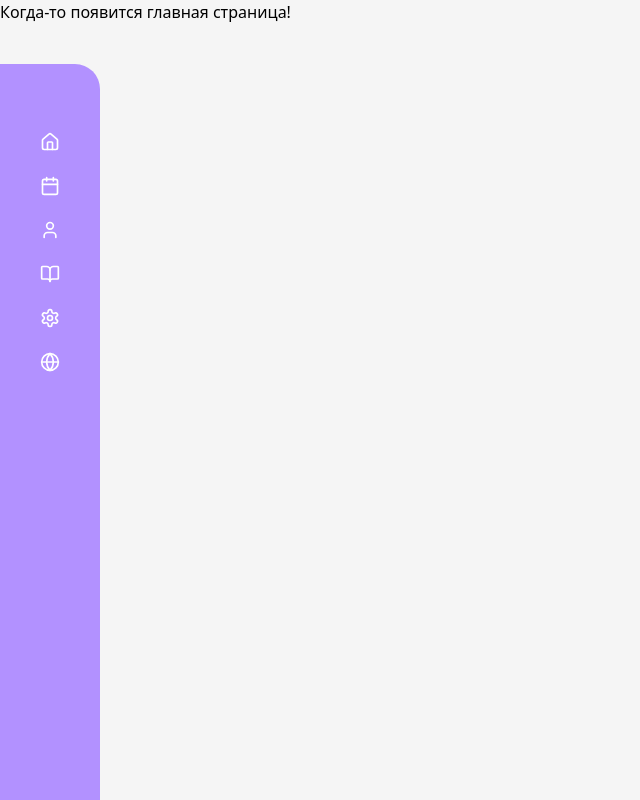
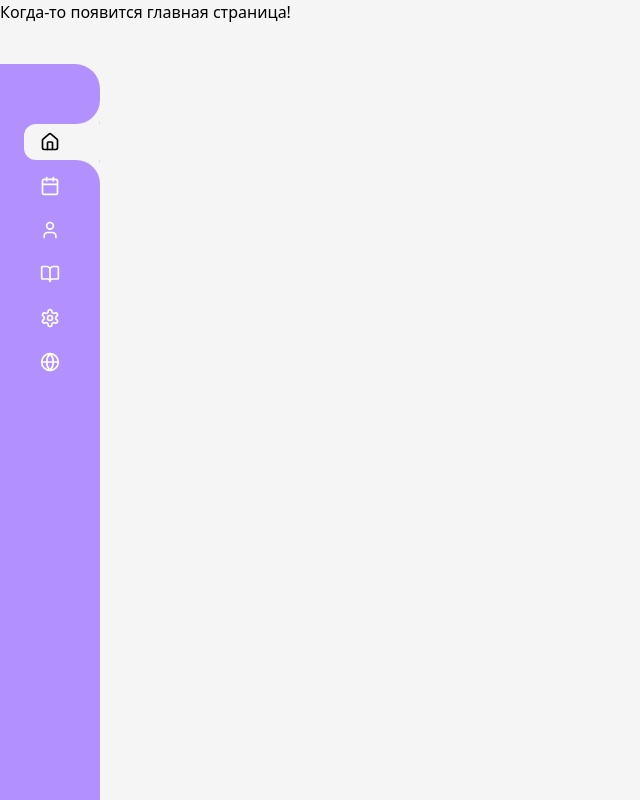
Before and after one commit to MCourseSSU/mcourse.web, a React (Vite) app: page / in a window 1280 px wide. Shown: the whole page, without its empty margins (0-640 px from the left). Built offline with nearby package versions, Linux system fonts and the light colour scheme.

Commit message:
обновление  sidebar

```diff
--- a/src/widgets/NavigationMenu/ui/NavigationMenu.tsx
+++ b/src/widgets/NavigationMenu/ui/NavigationMenu.tsx
@@ -1,5 +1,4 @@
-import React from 'react';
-import { Link } from 'react-router-dom';
+import { Link, useLocation } from 'react-router-dom';
 import { Menu as MenuIcon, Home, Calendar, User, BookOpen, Settings, Globe } from 'lucide-react';
 import { Sheet, SheetContent, SheetTrigger } from '../../../shared/ui/sheet';
 import { cn } from '../../../shared/lib/cn';
@@ -14,7 +13,7 @@ const menuItems = [
 ];
 
 const MenuContent = ({ className = "", isMobile = false }: { className?: string, isMobile?: boolean }) => {
-  const [activeItem, setActiveItem] = React.useState<string | null>(null);
+  const location = useLocation();
 
   return (
     <div className={cn(
@@ -25,17 +24,16 @@ const MenuContent = ({ className = "", isMobile = false }: { className?: string,
     )}>
       {menuItems.map((item) => {
         const Icon = item.icon;
+        const isActive = location.pathname === item.path;
         return (
           <Link
             key={item.name}
             to={item.path}
             className={cn(
               "flex items-center gap-3 px-4 py-2 text-white transition-all duration-300 relative",
-              isMobile ? "rounded-xl hover:bg-white hover:text-foreground" : "rounded-l-xl hover:bg-[#F5F5F5] hover:text-[#252525] relative group",
-              activeItem === item.name && !isMobile && "bg-background text-foreground"
+              isMobile ? "rounded-xl hover:bg-white hover:text-foreground" : "rounded-l-xl hover:text-[#252525] relative group",
+              isActive && "bg-background text-foreground"
             )}
-            onMouseEnter={() => !isMobile && setActiveItem(item.name)}
-            onMouseLeave={() => !isMobile && setActiveItem(null)}
           >
             <Icon className="w-5 h-5 flex-shrink-0" />
             <span className={cn(
@@ -44,7 +42,7 @@ const MenuContent = ({ className = "", isMobile = false }: { className?: string,
             )}>
               {item.name}
             </span>
-            {!isMobile && activeItem === item.name && (
+            {!isMobile && isActive && (
               <div className="absolute inset-0 bg-[#F5F5F5] -z-10 rounded-l-xl pr-0">
                 <div className="before:content-[''] before:absolute before:bg-transparent before:bottom-full before:right-0 before:h-[150%] before:w-[24px] before:rounded-br-[25px] before:shadow-[0_20px_0_0_#F5F5F5]" />
                 <div className="after:content-[''] after:absolute after:bg-transparent after:top-full after:right-0 after:h-[150%] after:w-[24px] after:rounded-tr-[25px] after:shadow-[0_-20px_0_0_#F5F5F5]" />
```
